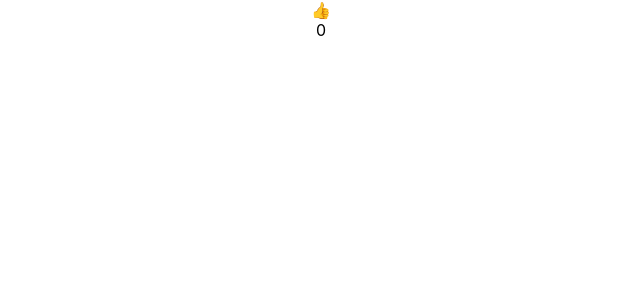
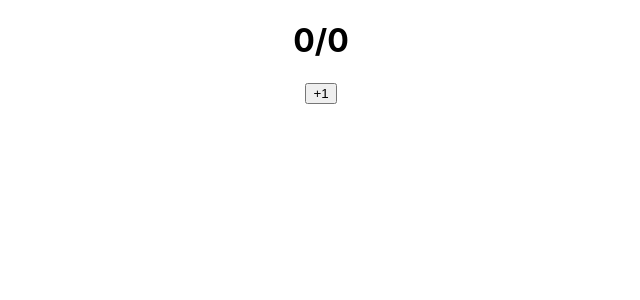
Before and after one commit to jeong-hyuk/react-app, a React (Create React App) app: page / in a window 1280 px wide. Shown: the top 300 px of the page, without its empty margins (319-959 px from the left). Built offline with nearby package versions, Linux system fonts and the light colour scheme.

Commit message:
classState 실습

```diff
--- a/src/App.js
+++ b/src/App.js
@@ -1,15 +1,14 @@
 import logo from "./logo.svg";
 import "./App.css";
-import State from "./components/State";
-import State2 from "./components/State2";
-import Example2 from "./components/Example2";
-import Condition from "./components/Condition";
+
 import Example3 from "./components/Example3";
+import ClassState from "./components/ClassState";
+import StateAndVariable from "./components/StateAndVariable";
 
 function App() {
   return (
     <div className="App">
-      <Example3 />
+      <StateAndVariable />
     </div>
   );
 }
--- /dev/null
+++ b/src/components/ClassState.jsx
@@ -0,0 +1,34 @@
+import React, { Component } from "react";
+
+export default class ClassState extends Component {
+  //구버전
+  // constructor(props) {
+  //   super(props);
+  //   this.state = {
+  //     teacher: "김정혁",
+  //   };
+  // }
+
+  //신버전
+  state = {
+    teacher: "김정혁",
+  };
+  render() {
+    const { teacher } = this.state;
+
+    return (
+      <div>
+        <h1>{teacher}</h1>
+        <button
+          onClick={() => {
+            this.setState({
+              teacher: "jeong-hyuk",
+            });
+          }}
+        >
+          영어로!
+        </button>
+      </div>
+    );
+  }
+}
--- /dev/null
+++ b/src/components/StateAndVariable.jsx
@@ -0,0 +1,26 @@
+import React, { useState } from "react";
+
+export default function StateAndVariable() {
+  const [state, setState] = useState(0);
+  let variable = 0;
+  // 변수는 계속 재정의가 되기 때문에 계속 0만 찍는다
+  function plusVariable() {
+    variable += 1;
+    console.log(`state: ${state}, variable: ${variable}`);
+  }
+  return (
+    <div>
+      <h1>
+        {state}/{variable}
+      </h1>
+      <button
+        onClick={() => {
+          setState((cur) => cur + 1);
+          plusVariable();
+        }}
+      >
+        +1
+      </button>
+    </div>
+  );
+}
```
